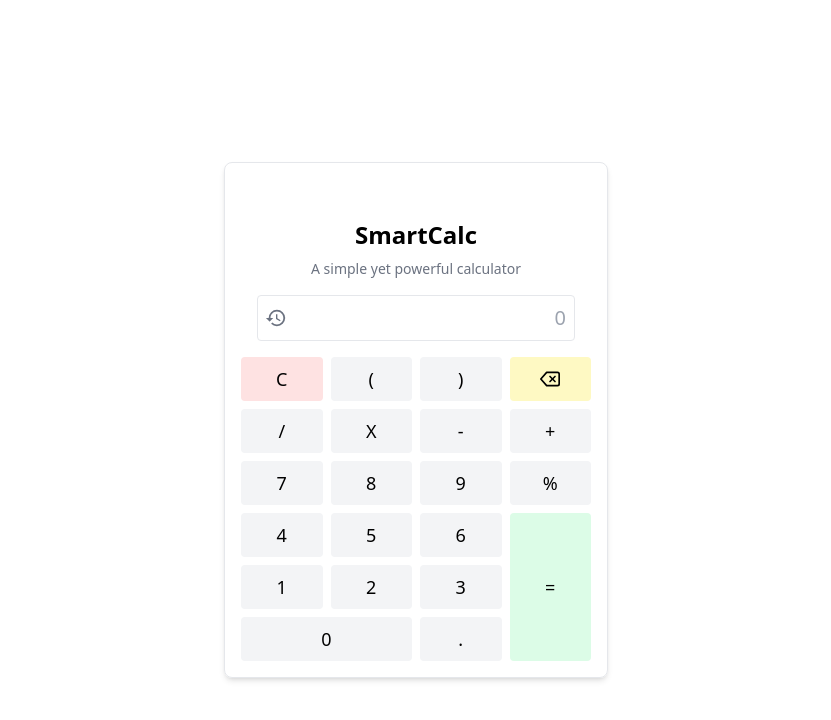
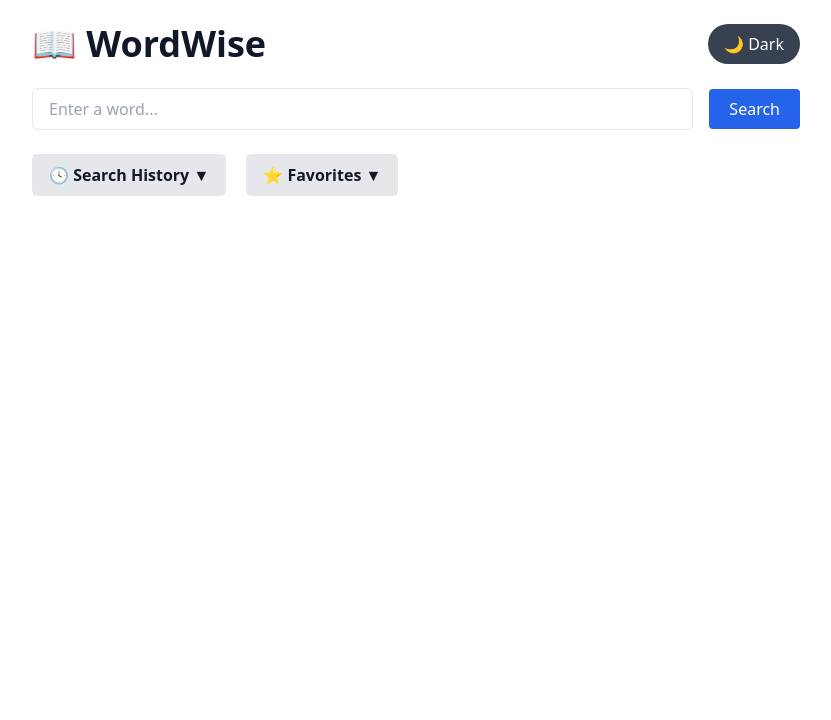
Before and after one commit to Dev-Rodiyat/WordWise, a React (Vite) app: page / in a window 1280 px wide. Shown: the top 720 px of the page, without its empty margins (224-1055 px from the left). Built offline with nearby package versions, Linux system fonts and the light colour scheme.

Commit message:
WordWise

```diff
--- a/index.html
+++ b/index.html
@@ -4,7 +4,7 @@
     <meta charset="UTF-8" />
     <link rel="icon" type="image/svg+xml" href="/vite.svg" />
     <meta name="viewport" content="width=device-width, initial-scale=1.0" />
-    <title>Calculator</title>
+    <title>WordWise</title>
   </head>
   <body>
     <div id="root"></div>
--- a/package.json
+++ b/package.json
@@ -1,5 +1,5 @@
 {
-  "name": "calculator",
+  "name": "wordwise",
   "private": true,
   "version": "0.0.0",
   "type": "module",
@@ -11,9 +11,11 @@
   },
   "dependencies": {
     "@tailwindcss/vite": "^4.1.11",
+    "axios": "^1.10.0",
     "react": "^19.1.0",
     "react-dom": "^19.1.0",
-    "react-icons": "^5.5.0"
+    "react-icons": "^5.5.0",
+    "react-spinners": "^0.17.0"
   },
   "devDependencies": {
     "@eslint/js": "^9.29.0",
--- a/src/App.jsx
+++ b/src/App.jsx
@@ -1,219 +1,261 @@
-import { useEffect, useRef, useState } from "react";
-import { FiDelete } from "react-icons/fi";
-import { MdHistory } from "react-icons/md";
+import React, { useState, useEffect } from "react";
+import { ClipLoader } from "react-spinners";
+import { FaPlay, FaStop } from "react-icons/fa";
 
-export default function Calculator() {
-  const [input, setInput] = useState("");
-  const [previewResult, setPreviewResult] = useState("");
+const App = () => {
+  const [word, setWord] = useState("");
+  const [result, setResult] = useState(null);
+  const [loading, setLoading] = useState(false);
+  const [error, setError] = useState(null);
   const [showHistory, setShowHistory] = useState(false);
-  const [history, setHistory] = useState(() => {
-    const saved = localStorage.getItem("calc-history");
-    return saved ? JSON.parse(saved) : [];
+  const [showFavorites, setShowFavorites] = useState(false);
+  const [darkMode, setDarkMode] = useState(() => {
+    const storedTheme = localStorage.getItem("theme");
+    return storedTheme ? storedTheme === "dark" : false;
   });
 
-  const inputRef = useRef(null);
-  const historyRef = useRef(null);
+  const [isReading, setIsReading] = useState(false);
 
-  const handleClick = (value) => {
-    const cursorPos = inputRef.current.selectionStart;
-    const newValue =
-      input.slice(0, cursorPos) + value + input.slice(cursorPos);
-    setInput(newValue);
-    setTimeout(() => {
-      inputRef.current.selectionStart = inputRef.current.selectionEnd =
-        cursorPos + value.length;
-    }, 0);
+  const [history, setHistory] = useState(() => {
+    const stored = localStorage.getItem("dictionary-history");
+    return stored ? JSON.parse(stored) : [];
+  });
+
+  const [favorites, setFavorites] = useState(() => {
+    const stored = localStorage.getItem("dictionary-favorites");
+    return stored ? JSON.parse(stored) : [];
+  });
+
+  useEffect(() => {
+    localStorage.setItem("dictionary-history", JSON.stringify(history));
+  }, [history]);
+
+  useEffect(() => {
+    localStorage.setItem("dictionary-favorites", JSON.stringify(favorites));
+  }, [favorites]);
+
+  useEffect(() => {
+    if (darkMode) {
+      document.documentElement.classList.add("dark");
+    } else {
+      document.documentElement.classList.remove("dark");
+    }
+  }, [darkMode]);
+
+  const toggleTheme = () => {
+    const newTheme = !darkMode;
+    setDarkMode(newTheme);
+    localStorage.setItem("theme", newTheme ? "dark" : "light");
   };
 
-  const handleClear = () => setInput("");
-
-  const handleDelete = () => {
-    const cursorPos = inputRef.current.selectionStart;
-    if (cursorPos === 0) return;
-    const newValue =
-      input.slice(0, cursorPos - 1) + input.slice(cursorPos);
-    setInput(newValue);
-    setTimeout(() => {
-      inputRef.current.selectionStart = inputRef.current.selectionEnd =
-        cursorPos - 1;
-    }, 0);
-  };
-
-  const handleInputChange = (e) => setInput(e.target.value);
-
-  const handleEqual = () => {
+  const handleSearch = async () => {
+    if (!word.trim()) return;
+    setLoading(true);
+    setError(null);
     try {
-      const expression = input.replace(/%/g, "/100");
-      const result = eval(expression);
-      setHistory((prev) => {
-        const updated = [...prev, { input, result }];
-        localStorage.setItem("calc-history", JSON.stringify(updated));
-        return updated;
-      });
-      setInput(result.toString());
-    } catch {
-      setInput("Error");
+      const res = await fetch(`https://api.dictionaryapi.dev/api/v2/entries/en/${word}`);
+      const data = await res.json();
+      if (Array.isArray(data)) {
+        setResult(data[0]);
+        setHistory((prev) => [word, ...prev.filter((w) => w !== word)].slice(0, 20));
+      } else {
+        setError("Word not found.");
+        setResult(null);
+      }
+    } catch (err) {
+      setError("Failed to fetch.");
+      setResult(null);
+    } finally {
+      setLoading(false);
     }
   };
 
-  const handleClearHistory = () => {
-    setHistory([]);
-    localStorage.removeItem("calc-history");
+  const toggleFavorite = (w) => {
+    setFavorites((prev) =>
+      prev.includes(w) ? prev.filter((f) => f !== w) : [...prev, w]
+    );
   };
 
-  useEffect(() => {
-    if (!input) return setPreviewResult("");
-    try {
-      const formatted = input.replace(/%/g, "/100");
-      const result = eval(formatted);
-      setPreviewResult(isNaN(result) ? "" : result.toString());
-    } catch {
-      setPreviewResult("");
-    }
-  }, [input]);
-
-  // Auto-close history dropdown when clicking outside
-  useEffect(() => {
-    const handleClickOutside = (e) => {
-      if (
-        historyRef.current &&
-        !historyRef.current.contains(e.target) &&
-        !inputRef.current.contains(e.target)
-      ) {
-        setShowHistory(false);
-      }
+  const speakText = (text) => {
+    const utterance = new SpeechSynthesisUtterance(text);
+    utterance.rate = 0.9;
+    utterance.pitch = 1;
+    utterance.voice = speechSynthesis.getVoices()[0];
+    utterance.onstart = () => setIsReading(true);
+    utterance.onend = () => setIsReading(false);
+    speechSynthesis.speak(utterance);
   };
 
-    document.addEventListener("mousedown", handleClickOutside);
-    return () => document.removeEventListener("mousedown", handleClickOutside);
-  }, []);
+  const stopReading = () => {
+    speechSynthesis.cancel();
+    setIsReading(false);
+  };
 
   return (
-    <div className="flex items-center justify-center h-screen w-full">
-      <div className="max-w-sm mx-auto mt-10 p-4 border rounded-lg shadow-md">
-        <div className="w-full max-w-md mx-auto mt-10 px-4">
-          <h1 className="text-2xl font-semibold text-center mb-2">SmartCalc</h1>
-          <p className="text-sm text-center text-gray-500 mb-4">A simple yet powerful calculator</p>
+    <div className={`min-h-screen p-6 transition ${darkMode ? "bg-gray-900 text-white" : "bg-white text-gray-900"}`}>
+      <div className="max-w-3xl mx-auto space-y-6">
+        <div className="flex justify-between items-center">
+          <h1 className="text-4xl font-bold">📖 WordWise</h1>
+          <button
+            onClick={toggleTheme}
+            className="rounded-full bg-gray-700 px-4 py-2 text-white hover:bg-gray-600"
+          >
+            {darkMode ? "☀️ Light" : "🌙 Dark"}
+          </button>
+        </div>
 
-          <div className="relative mb-2">
-            {/* History icon inside input */}
-            <button
-              onClick={() => setShowHistory(!showHistory)}
-              className="absolute left-2 top-1/2 -translate-y-1/2 text-gray-500 hover:text-black z-10"
-            >
-              <MdHistory size={22} />
-            </button>
-
+        <div className="flex flex-col sm:flex-row gap-4 items-center">
           <input
             type="text"
-              value={input}
-              ref={inputRef}
-              onChange={handleInputChange}
-              placeholder="0"
-              onKeyDown={(e) => {
-                const allowedKeys = [
-                  "0", "1", "2", "3", "4", "5", "6", "7", "8", "9",
-                  "+", "-", "*", "/", ".", "%", "(", ")",
-                  "Backspace", "Enter", "Delete", "ArrowLeft", "ArrowRight"
-                ];
-
-                if (e.key === "Enter") {
-                  e.preventDefault();
-                  handleEqual();
-                } else if (e.key === "Backspace") {
-                  handleDelete();
-                } else if (!allowedKeys.includes(e.key)) {
-                  e.preventDefault();
-                }
-              }}
-              className="w-full p-2 pl-10 pr-2 border rounded text-right text-xl outline-none"
+            value={word}
+            onChange={(e) => setWord(e.target.value)}
+            placeholder="Enter a word..."
+            className="px-4 py-2 w-full sm:w-auto flex-1 border rounded-md dark:bg-gray-800 dark:border-gray-600"
           />
+          <button
+            onClick={handleSearch}
+            className="bg-blue-600 text-white px-5 py-2 rounded hover:bg-blue-700"
+          >
+            Search
+          </button>
         </div>
 
-          {/* Live preview result */}
-          {previewResult && (
-            <div className="text-right text-sm text-gray-500 mb-3">
-              = {previewResult}
+        {loading && (
+          <div className="flex justify-center"><ClipLoader color="#2563eb" size={40} /></div>
+        )}
+
+        {error && <p className="text-center text-red-500">{error}</p>}
+
+        {result && (
+          <div className="bg-gray-100 dark:bg-gray-800 p-5 rounded-lg shadow space-y-4">
+            <div className="flex justify-between items-center">
+              <h2 className="text-2xl font-bold">{result.word}</h2>
+              {result.phonetics?.[0]?.audio && (
+                <button
+                  onClick={() => new Audio(result.phonetics[0].audio).play()}
+                >
+                  {''}
+                </button>
+              )}
+            </div>
+
+            <div className="flex gap-4 flex-wrap">
+              <button
+                onClick={() => speakText(result.word)}
+                className="bg-green-600 px-4 py-2 rounded text-white hover:bg-green-700 flex items-center gap-2"
+              >
+                <FaPlay /> Read Word
+              </button>
+              <button
+                onClick={() => speakText(result.meanings.map(m => m.definitions.map(d => d.definition).join(" ")).join(" "))}
+                className="bg-indigo-600 px-4 py-2 rounded text-white hover:bg-indigo-700 flex items-center gap-2"
+              >
+                <FaPlay /> Read Meaning
+              </button>
+              {isReading && (
+                <button
+                  onClick={stopReading}
+                  className="bg-red-600 px-4 py-2 rounded text-white hover:bg-red-700 flex items-center gap-2 animate-pulse"
+                >
+                  <FaStop /> Stop Reading
+                </button>
+              )}
+            </div>
+
+            {result.meanings.map((meaning, index) => (
+              <div key={index}>
+                <p className="italic font-medium">{meaning.partOfSpeech}</p>
+                <ul className="list-disc ml-6">
+                  {meaning.definitions.map((def, idx) => (
+                    <li key={idx}>{def.definition}</li>
+                  ))}
+                </ul>
+              </div>
+            ))}
           </div>
         )}
 
-          {/* History dropdown */}
+        {word && (
+          <button
+            onClick={() => toggleFavorite(word)}
+            className={`px-4 py-2 rounded text-white ${favorites.includes(word) ? "bg-yellow-500" : "bg-gray-500 hover:bg-yellow-600"}`}
+          >
+            {favorites.includes(word) ? "⭐ Favorited" : "☆ Add to Favorites"}
+          </button>
+        )}
+
+        <div className="flex flex-col md:flex-row items-start gap-5">
+          <div className="border rounded-md dark:border-gray-600 w-full md:w-auto">
+            <button
+              onClick={() => setShowHistory(!showHistory)}
+              className="w-full text-left px-4 py-2 font-semibold bg-gray-200 dark:bg-gray-700 dark:text-white"
+            >
+              🕓 Search History {showHistory ? "▲" : "▼"}
+            </button>
             {showHistory && (
-            <div
-              ref={historyRef}
-              className="border rounded p-2 max-h-40 overflow-y-auto mb-4 bg-white shadow text-sm relative z-20"
+              <ul className="p-4 space-y-1">
+                {history.map((h, idx) => (
+                  <li
+                    key={idx}
+                    onClick={() => {
+                      setWord(h);
+                      handleSearch();
+                    }}
+                    className="cursor-pointer text-blue-600 hover:underline dark:text-blue-400"
                   >
-              {history.length > 0 ? (
-                <ul className="space-y-1">
-                  {history.map((item, idx) => (
-                    <li key={idx} className="flex justify-between border-b pb-1">
-                      <span>{item.input}</span>
-                      <span className="text-gray-500">= {item.result}</span>
+                    {h}
                   </li>
                 ))}
-                </ul>
-              ) : (
-                <p className="text-gray-400 text-center">No history yet</p>
-              )}
-
                 {history.length > 0 && (
                   <button
-                  onClick={handleClearHistory}
-                  className="mt-2 text-xs text-red-500 hover:underline block mx-auto"
+                    onClick={() => setHistory([])}
+                    className="mt-3 bg-red-500 text-white px-3 py-1 rounded-md hover:bg-red-600"
                   >
-                  Clear history
+                    Clear History
                   </button>
                 )}
-            </div>
+              </ul>
             )}
           </div>
 
-        <div className="mt-4">
-          <div className="grid grid-cols-4 grid-rows-6 gap-2">
-            {/* Top controls */}
-            <button onClick={handleClear} className="btn bg-red-100">C</button>
-            <button onClick={() => handleClick("(")} className="btn">(</button>
-            <button onClick={() => handleClick(")")} className="btn">)</button>
+          {/* Favorites Section */}
+          <div className="border rounded-md dark:border-gray-600 w-full md:w-auto">
             <button
-              onClick={handleDelete}
-              className="btn bg-yellow-100 flex items-center justify-center"
+              onClick={() => setShowFavorites(!showFavorites)}
+              className="w-full text-left px-4 py-2 font-semibold bg-gray-200 dark:bg-gray-700 dark:text-white"
             >
-              <FiDelete size={20} />
+              ⭐ Favorites {showFavorites ? "▲" : "▼"}
             </button>
-
-            {/* Operators */}
-            <button onClick={() => handleClick("/")} className="btn">/</button>
-            <button onClick={() => handleClick("*")} className="btn">X</button>
-            <button onClick={() => handleClick("-")} className="btn">-</button>
-            <button onClick={() => handleClick("+")} className="btn">+</button>
-
-            {/* Digits and % */}
-            <button onClick={() => handleClick("7")} className="btn">7</button>
-            <button onClick={() => handleClick("8")} className="btn">8</button>
-            <button onClick={() => handleClick("9")} className="btn">9</button>
-            <button onClick={() => handleClick("%")} className="btn">%</button>
-
-            <button onClick={() => handleClick("4")} className="btn">4</button>
-            <button onClick={() => handleClick("5")} className="btn">5</button>
-            <button onClick={() => handleClick("6")} className="btn">6</button>
-            {/* Equal button starts here */}
+            {showFavorites && (
+              <ul className="p-4 space-y-1">
+                {favorites.map((fav, idx) => (
+                  <li
+                    key={idx}
+                    onClick={() => {
+                      setWord(fav);
+                      handleSearch();
+                    }}
+                    className="cursor-pointer text-yellow-600 hover:underline dark:text-yellow-400"
+                  >
+                    {fav}
+                  </li>
+                ))}
+                {favorites.length > 0 && (
                   <button
-              onClick={handleEqual}
-              className="btn bg-green-100 row-span-3"
+                    onClick={() => setFavorites([])}
+                    className="mt-3 bg-red-500 text-white px-3 py-1 rounded-md hover:bg-red-600"
                   >
-              =
+                    Clear Favorites
                   </button>
-
-            <button onClick={() => handleClick("1")} className="btn">1</button>
-            <button onClick={() => handleClick("2")} className="btn">2</button>
-            <button onClick={() => handleClick("3")} className="btn">3</button>
-
-            <button onClick={() => handleClick("0")} className="btn col-span-2">0</button>
-            <button onClick={() => handleClick(".")} className="btn">.</button>
-            {/* last cell is taken by = */}
+                )}
+              </ul>
+            )}
           </div>
         </div>
+
       </div>
     </div>
   );
-}
+};
+
+export default App;
--- a/tailwind.config.js
+++ b/tailwind.config.js
@@ -1,5 +1,6 @@
 /** @type {import('tailwindcss').Config} */
 export default {
+  darkMode: "class",
   content: [
     "./index.html",
     "./src/**/*.{js,ts,jsx,tsx}",  // <-- this is important!
```
Also changed, not shown: src/components/WordDetails.jsx (added, +92 -0 lines), 1 other file (tests, documents, lock files or other folders). Lines whose indentation alone changed are shown as unchanged.
